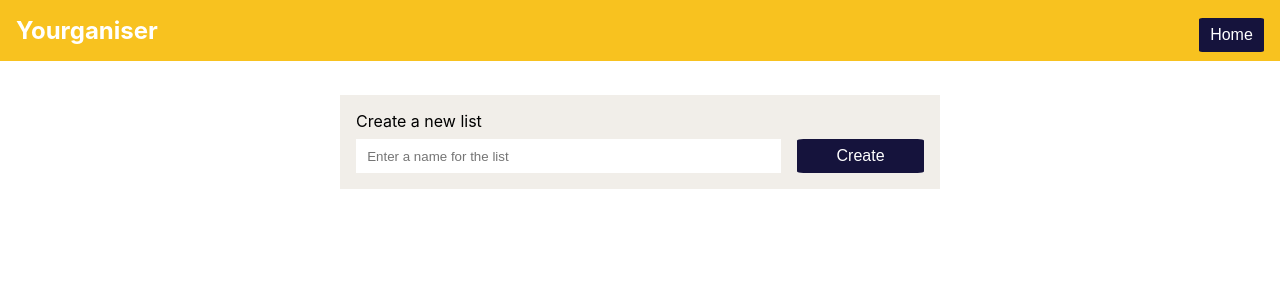
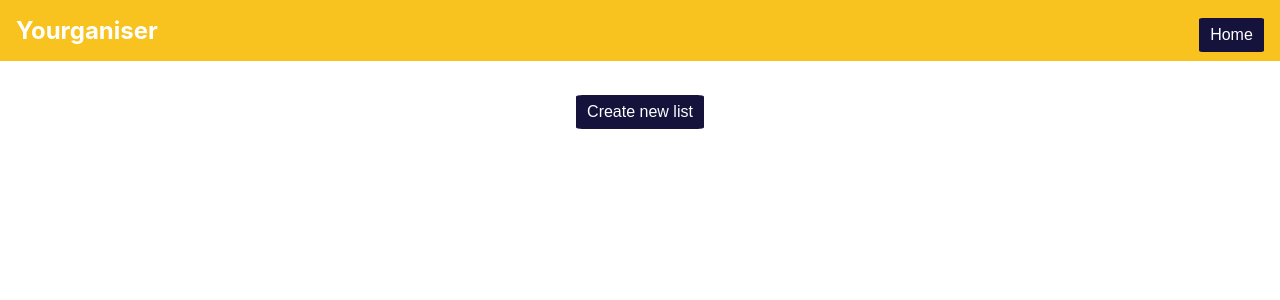
Before and after one commit to kariastnor/listit, a React (Create React App) app: page / in a window 1280 px wide. Shown: the top 300 px of the page. Built offline with nearby package versions, Linux system fonts and the light colour scheme.

Commit message:
Change location of create list form, correct for special character error when routing

```diff
--- a/package.json
+++ b/package.json
@@ -6,6 +6,7 @@
     "@testing-library/jest-dom": "^5.16.4",
     "@testing-library/react": "^13.2.0",
     "@testing-library/user-event": "^13.5.0",
+    "lodash": "^4.17.21",
     "react": "^18.1.0",
     "react-dom": "^18.1.0",
     "react-icons": "^4.3.1",
--- a/src/App.js
+++ b/src/App.js
@@ -1,8 +1,10 @@
 import React, { useEffect, useState } from "react";
 import Home from "./Home";
 import SharedLayout from "./SharedLayout";
-import { Routes, Route } from "react-router-dom";
+import { Routes, Route, useNavigate } from "react-router-dom";
 import CustomList from "./CustomList";
+import Form from "./Form";
+import _ from "lodash";
 
 // First check if there's a local list stored on computer
 function getLocalStorage() {
@@ -22,6 +24,7 @@ const AppContext = React.createContext();
 function App() {
   const [lists, setLists] = useState(getLocalStorage());
   const [newList, setNewList] = useState("");
+  const navigate = useNavigate();
 
   useEffect(() => {
     localStorage.setItem(
@@ -37,10 +40,14 @@ function App() {
       setLists((prevLists) => {
         return [
           ...prevLists,
-          { name: newList, id: new Date().getTime().toString() },
+          {
+            name: newList,
+            id: new Date().getTime().toString(),
+          },
         ];
       });
       setNewList("");
+      navigate(`/${_.kebabCase(newList)}`);
     } else {
       document.getElementById("newList").classList.add("error");
     }
@@ -59,6 +66,7 @@ function App() {
         <Route path="/" element={<SharedLayout />}>
           <Route index element={<Home />} />
           <Route path=":listName" element={<CustomList />} />
+          <Route path="new-list" element={<Form />} />
         </Route>
       </Routes>
     </AppContext.Provider>
--- a/src/CustomList.js
+++ b/src/CustomList.js
@@ -2,11 +2,12 @@ import { useContext, useEffect, useState } from "react";
 import { AppContext } from "./App";
 import { useParams } from "react-router-dom";
 import { MdDelete } from "react-icons/md";
+import _ from "lodash";
 
 function CustomList() {
   const { lists } = useContext(AppContext);
   const { listName } = useParams();
-  const customList = lists.find((list) => list.name === listName);
+  const customList = lists.find((list) => _.kebabCase(list.name) === listName);
   const [items, setItems] = useState(getLocalStorageCustom());
   const [newItem, setNewItem] = useState("");
 
@@ -89,7 +90,7 @@ function CustomList() {
       {items.length > 0 && (
         <button
           type="button"
-          className="standard-btn remove-btn"
+          className="standard-btn center-btn"
           onClick={() => setItems([])}
         >
           Remove all items
--- a/src/Home.js
+++ b/src/Home.js
@@ -1,6 +1,6 @@
 import React, { useContext } from "react";
+import { Link } from "react-router-dom";
 import Lists from "./Lists";
-import Form from "./Form";
 import { AppContext } from "./App";
 
 function Home() {
@@ -8,12 +8,16 @@ function Home() {
 
   return (
     <>
-      <Form />
+      <Link to="new-list">
+        <button className="standard-btn center-btn" type="button">
+          Create new list
+        </button>
+      </Link>
       {lists.length > 0 && <Lists />}
       {lists.length > 0 && (
         <button
           type="button"
-          className="standard-btn remove-btn"
+          className="standard-btn center-btn"
           onClick={() => setLists([])}
         >
           Remove all lists
--- a/src/index.css
+++ b/src/index.css
@@ -41,7 +41,7 @@ a {
   padding: 0.5rem 0.7rem;
 }
 
-.remove-btn {
+.center-btn {
   display: block;
   margin: 1.3rem auto;
 }
@@ -92,13 +92,13 @@ button[type=submit] {
 @media screen and (max-width: 360px) {
   .form-group {
     flex-wrap: wrap;
-    }
+  }
 
   button[type=submit] {
     flex-basis: 70px;
     margin: 0.6rem 1rem 0;
     max-width: 70px;
-    }
+  }
 }
 
 /* Kan lists kombineras med form? */
@@ -107,7 +107,7 @@ button[type=submit] {
   display: flex;
   justify-content: space-between;
   margin: 0.7rem auto;
-    /* padding: 0.5rem 0; */
+  /* padding: 0.5rem 0; */
   width: 85vw;
   max-width: 600px;
 }
@@ -119,8 +119,8 @@ button[type=submit] {
 }
 
 .lists h3 {
-   margin-bottom: 0;
-   margin-top: 0;
+  margin-bottom: 0;
+  margin-top: 0;
 }
 
 .lists p {
```
Also changed, not shown: 1 other file (tests, documents, lock files or other folders).
